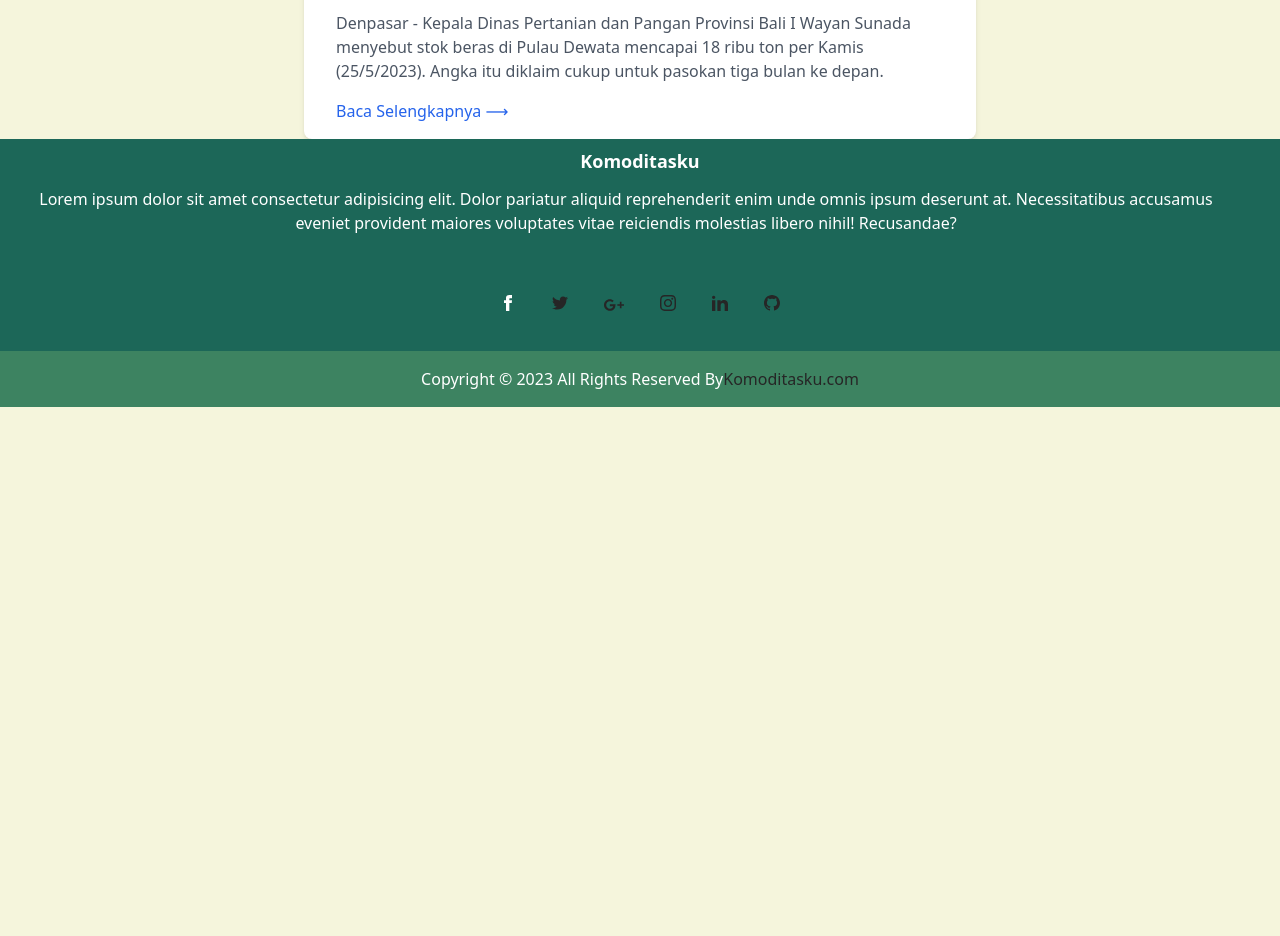
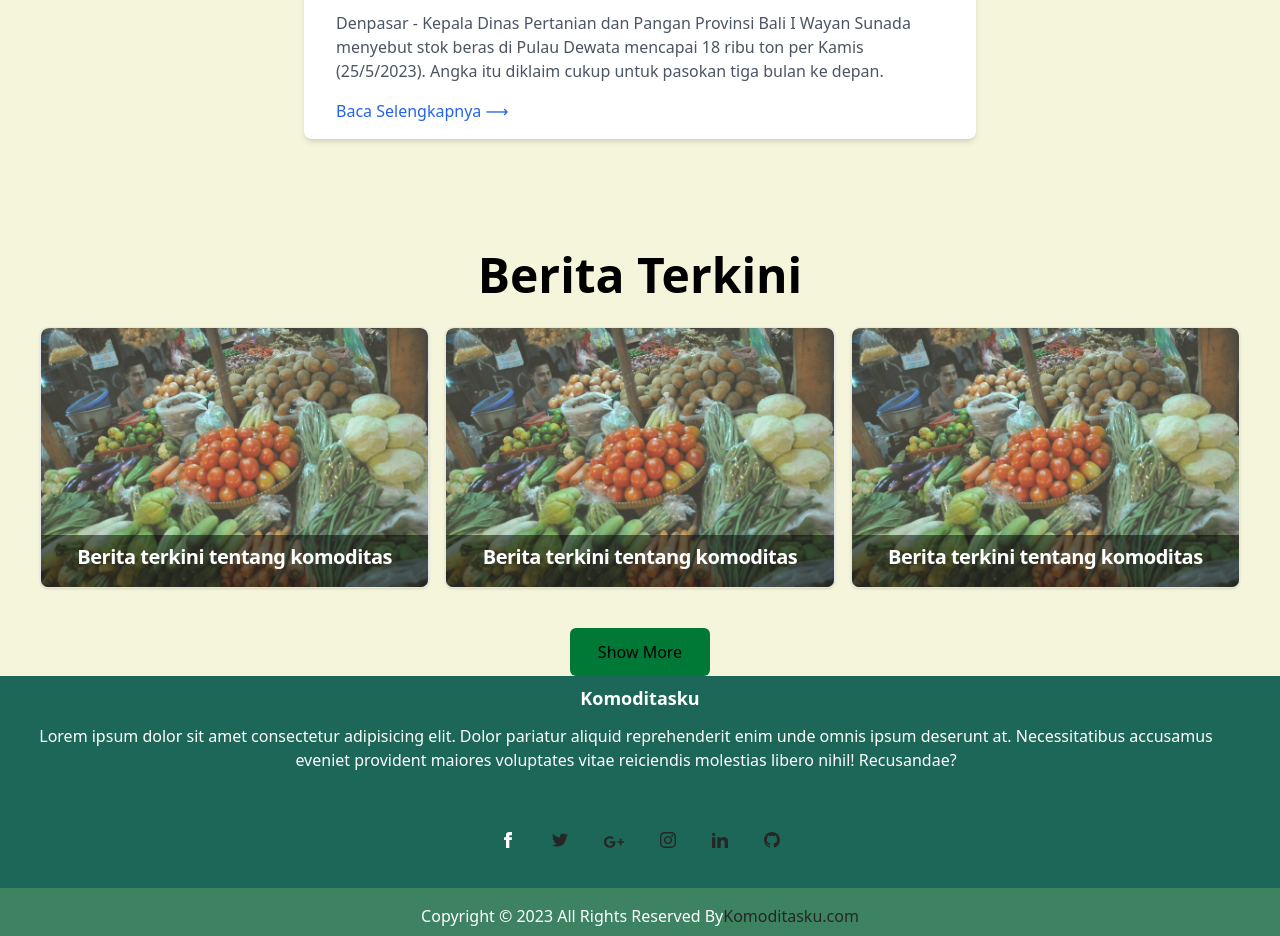
Before and after one commit to cahyabp/komoditasku, a React (Create React App) app: page / in a window 1280 px wide. Shown: the part 1120-2056 px from the top of the page. Before the commit the page ends 1527 px from the top, so only its background shows below. Built offline with nearby package versions, Linux system fonts and the light colour scheme.

Commit message:
add detail page

```diff
--- a/src/App.js
+++ b/src/App.js
@@ -2,7 +2,8 @@ import React from "react";
 import Navbar from "./component/Navbar";
 import Footer from "./component/Footer";
 import { Home } from "./pages/Home";
-import { AboutUs } from "./pages/about-us";
+import AboutUs from "./pages/about-us";
+import Detail from "./component/Detail";
 import { Admin } from "./pages/admin";
 import { Route, Routes } from "react-router-dom";
 
@@ -31,6 +32,7 @@ function App() {
           {paths.map((item, index) => (
             <Route key={index} {...item} />
           ))}
+          <Route path="/Detail" element={<Detail />} />
         </Routes>
         <Footer />
       </main>
--- a/src/component/CardList.jsx
+++ b/src/component/CardList.jsx
@@ -0,0 +1,68 @@
+import React, { useState } from "react";
+import data from "../component/data";
+import { useNavigate } from "react-router-dom";
+
+const Event = () => {
+  const [count, setCount] = useState(3);
+  const navigate = useNavigate();
+
+  const handleClickDetail = () => {
+    navigate(`/Detail`);
+  };
+
+  const toggleLoadMore = () => {
+    setCount(count === 3 ? 6 : 3);
+  };
+
+  return (
+    <div name="event" className="mx-auto max-w-[1240px] items-center px-5">
+      <h1 className="pb-5 pt-28 text-center text-5xl font-bold">
+        Berita Terkini
+      </h1>
+      <div className="mx-auto flex justify-between">
+        <div
+          data-aos-offset="400"
+          data-aos="fade-up"
+          className="grid items-center gap-4 pt-2 sm:grid-cols-2 md:grid-cols-3"
+        >
+          {data.cardData.map((item, index) => {
+            if (index < count) {
+              return (
+                <div
+                  class="relative max-w-[1240px] overflow-hidden rounded-lg border border-gray-200 shadow"
+                  key={index}
+                  onClick={() => handleClickDetail()}
+                >
+                  <a href="#">
+                    <img
+                      class="h-full w-full rounded-t-lg object-cover opacity-75"
+                      src={item.img}
+                      alt=""
+                    />
+                  </a>
+                  <div class="absolute bottom-0 w-full bg-black bg-opacity-50">
+                    <a href="#">
+                      <h5 class="mb-2 py-2 text-center text-xl font-bold tracking-tight text-white">
+                        {item.title}
+                      </h5>
+                    </a>
+                  </div>
+                </div>
+              );
+            }
+          })}
+        </div>
+      </div>
+      <div className="flex flex-row justify-center gap-2 pt-10">
+        <button
+          className="items-center rounded-md bg-[#007936] px-7 py-3 text-center"
+          onClick={() => toggleLoadMore()}
+        >
+          <p>{count === 3 ? "Show More" : "More Less"}</p>
+        </button>
+      </div>
+    </div>
+  );
+};
+
+export default Event;
--- /dev/null
+++ b/src/component/Detail.jsx
@@ -0,0 +1,11 @@
+import React from "react";
+
+const Detail = () => {
+  return (
+    <div text-black text-3xl pt-36>
+      Detail Komoditasku
+    </div>
+  );
+};
+
+export default Detail;
--- a/src/component/TabelHarga.jsx
+++ b/src/component/TabelHarga.jsx
@@ -64,8 +64,8 @@ function TabelHarga() {
 
         {isFilter ? (
           <div className=" flex  items-center justify-end gap-4">
-            <button className="bg-white p-3">Bintang</button>
-            <button className="bg-white p-3">Nicko</button>
+            <button className="bg-white p-3">Komoditi</button>
+            <button className="bg-white p-3">Wilayah</button>
           </div>
         ) : null}
 
--- /dev/null
+++ b/src/component/data.jsx
@@ -0,0 +1,49 @@
+import img from "../assets/img/support.jpg";
+
+const data = {
+  cardData: [
+    {
+      id: 1,
+      img: img,
+      title: "Berita terkini tentang komoditas",
+      desc: "Here are the biggest enterprise technology acquisitions of 2021 so far, in reverse chronological order.",
+      button: "Read More",
+    },
+    {
+      id: 2,
+      img: img,
+      title: "Berita terkini tentang komoditas",
+      desc: "Here are the biggest enterprise technology acquisitions of 2021 so far, in reverse chronological order.",
+      button: "Read More",
+    },
+    {
+      id: 3,
+      img: img,
+      title: "Berita terkini tentang komoditas",
+      desc: "Here are the biggest enterprise technology acquisitions of 2021 so far, in reverse chronological order.",
+      button: "Read More",
+    },
+    {
+      id: 4,
+      img: img,
+      title: "Berita terkini tentang komoditas",
+      desc: "Here are the biggest enterprise technology acquisitions of 2021 so far, in reverse chronological order.",
+      button: "Read More",
+    },
+    {
+      id: 5,
+      img: img,
+      title: "Berita terkini tentang komoditas",
+      desc: "Here are the biggest enterprise technology acquisitions of 2021 so far, in reverse chronological order.",
+      button: "Read More",
+    },
+    {
+      id: 6,
+      img: img,
+      title: "Berita terkini tentang komoditas",
+      desc: "Here are the biggest enterprise technology acquisitions of 2021 so far, in reverse chronological order.",
+      button: "Read More",
+    },
+  ],
+};
+export default data;
--- a/src/pages/Home.jsx
+++ b/src/pages/Home.jsx
@@ -1,13 +1,15 @@
-import Hero from "../component/Hero"
-import TabelHarga from "../component/TabelHarga"
-import Blog from "../component/Blog"
+import Hero from "../component/Hero";
+import TabelHarga from "../component/TabelHarga";
+import Blog from "../component/Blog";
+import Event from "../component/CardList";
 
 export const Home = () => {
-return(
+  return (
     <>
-    <Hero/>
-    <TabelHarga/>
-    <Blog/>
+      <Hero />
+      <TabelHarga />
+      <Blog />
+      <Event />
     </>
-)
-}
+  );
+};
--- a/src/pages/about-us.jsx
+++ b/src/pages/about-us.jsx
@@ -1,5 +1,33 @@
 import React from "react";
 
-export const AboutUs = () => {
-  return <div className="h-[80vh]">AboutUs</div>;
+// export const AboutUs = () => {
+//   return <div className="h-[80vh]">AboutUs</div>;
+// };
+const AboutUs = () => {
+  return (
+    <div name="about" className="my-36 w-full pt-7">
+      <div className="relative mx-auto max-w-[1240px]">
+        <div className="md:mx0 mx-5 text-center">
+          <h2
+            data-aos-offset="500"
+            data-aos="fade-up"
+            className="text-5xl font-bold"
+          >
+            About us
+          </h2>
+          <p
+            data-aos-offset="500"
+            data-aos="fade-right"
+            className="py-6 text-2xl text-gray-500"
+          >
+            Komoditasku merupakan sebuah website yang membantu masyarakat untuk
+            mengetahui harga komoditi terkini diseluruh Indonesia. Pada website
+            ini kita dapat mencari harga komoditi dia
+          </p>
+        </div>
+      </div>
+    </div>
+  );
 };
+
+export default AboutUs;
```
Also changed, not shown: src/assets/img/support.jpg (added).
